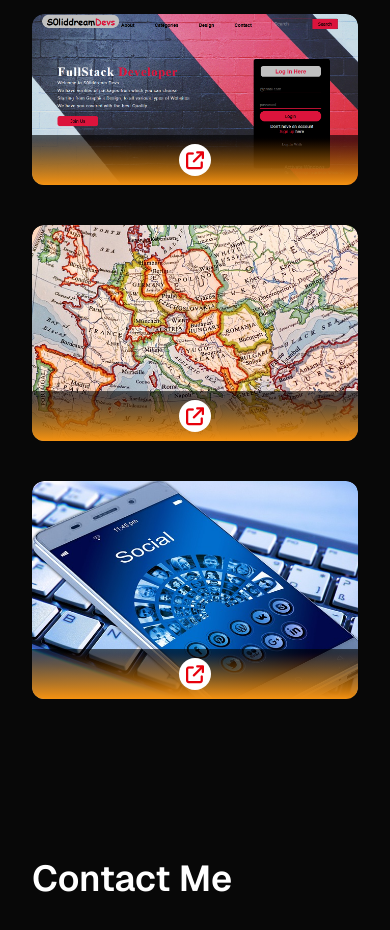
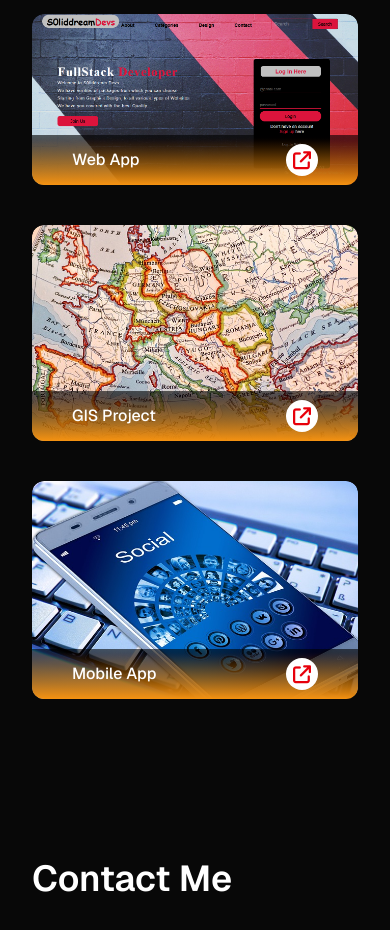
Before and after one commit to S0liddreams/Portfolio, a Next.js app: page / in a window 390 px wide. Shown: the part 4080-5010 px from the top of the page. Built offline with nearby package versions, Linux system fonts and the light colour scheme.

Commit message:
update on webservice
update on webservice

```diff
--- a/src/app/mobile-services/page.jsx
+++ b/src/app/mobile-services/page.jsx
@@ -141,7 +141,7 @@ const MobileSolutions = () => {
             </div>
 
             <div className="bg-[#1a1a1a] p-12 rounded-[3rem] border border-gray-800 relative shadow-2xl">
-              <FaMobile className="text-gray-800 absolute -bottom-10 -right-10 text-[200px] rotate-12 opacity-20" />
+              <FaMobile className="text-gray-800 absolute -bottom-10 -right-0 text-[200px] rotate-12 opacity-20" />
               <h3 className="text-2xl font-bold mb-6">Production Ready</h3>
               <p className="text-gray-400 mb-8 italic">
                 "I don't just build apps that work on my machine. I build apps
--- a/src/app/page.js
+++ b/src/app/page.js
@@ -300,12 +300,10 @@ export default function Home() {
               />
               <a
                 href={work.link}
-                className="absolute bottom-0 left-0 right-0 h-[50px] lg:inset-0 lg:h-0 lg:group-hover:h-full bg-gradient-to-t from-[#f59211] to-black/60 flex flex-col items-center justify-center px-10 text-center transition-all duration-500 overflow-hidden"
+                className="absolute bottom-0 left-0 right-0 h-[50px] flex flex-row lg:flex-col items-center justify-between lg:inset-0 lg:h-0 lg:group-hover:h-full bg-gradient-to-t from-[#f59211] to-black/60 lg:justify-center px-10 text-center transition-all duration-500 overflow-hidden"
               >
                 {/* Hide text on mobile to fit the 50px height, show on md: (desktop) */}
-                <h3 className="font-medium mb-4 hidden lg:block">
-                  {work.title}
-                </h3>
+                <h3 className="font-medium lg:mb-4  lg:block">{work.title}</h3>
                 <p className="text-sm hidden lg:block">{work.desc}</p>
 
                 {/* The arrow icon: smaller on mobile, larger on desktop */}
```
